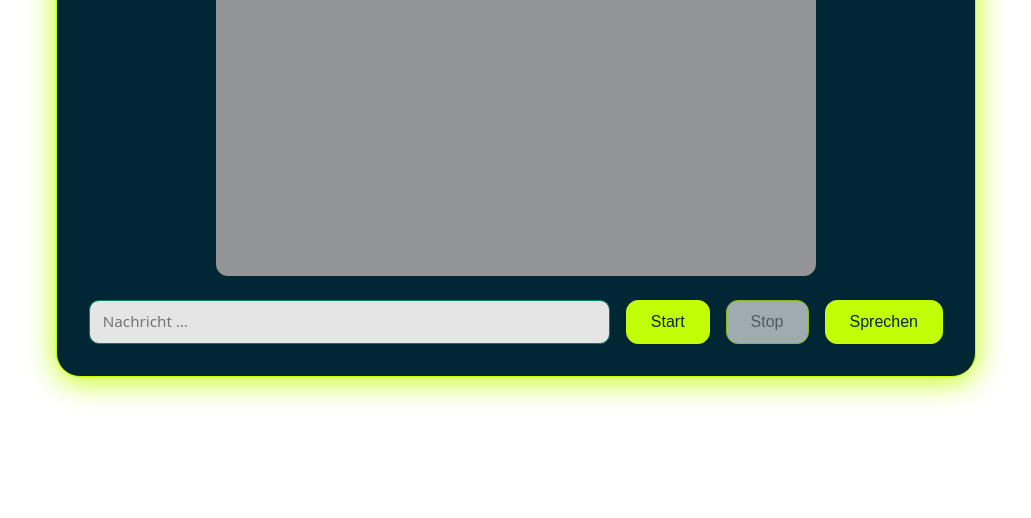
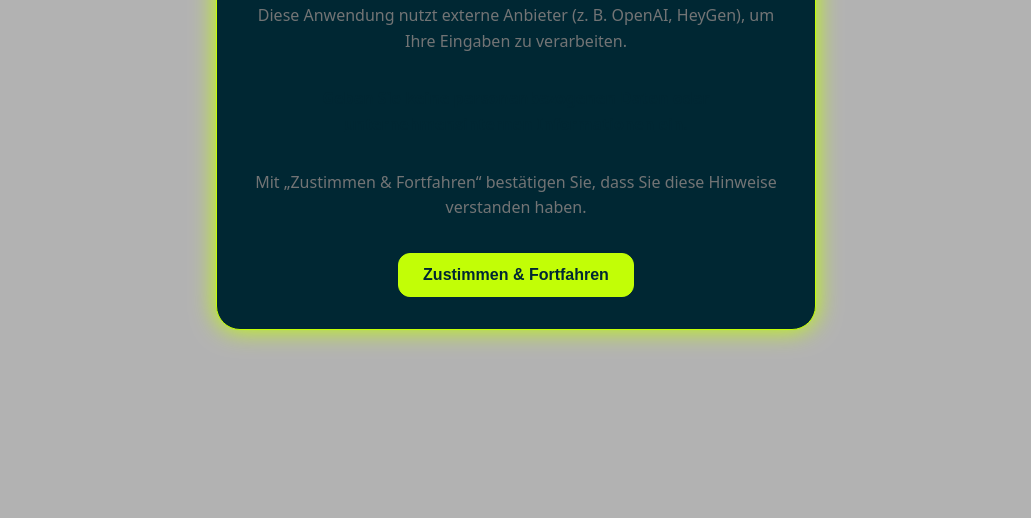
Before and after one commit to JonGorloGit/streaming-avatar, a website built with Vite: page client/index.html in a window 1280 px wide. Shown: the part 282-800 px from the top of the page, without its empty margins (124-1155 px from the left). Built offline with nearby package versions, Linux system fonts and the light colour scheme; no server answers.

Commit message:
Datenschutz Disclaimer

```diff
--- a/client/index.html
+++ b/client/index.html
@@ -3,21 +3,29 @@
 <head>
   <meta charset="utf-8" />
   <title>HR-Service</title>
+  <meta name="viewport" content="width=device-width, initial-scale=1.0" />
   <link rel="stylesheet" href="https://cdnjs.cloudflare.com/ajax/libs/font-awesome/6.5.0/css/all.min.css">
 </head>
 
 <body>
-
-  <!-- Umschalten zwischen Avatar & Chat -->
-  <form id="controls" style="margin-bottom:1rem" hidden>
-    <!-- --- Modus --- -->
-    <label><input type="radio" name="mode"  value="avatar"> Avatar</label>
-    <label><input type="radio" name="mode"  value="chat">   Chat</label>
-
-    <!-- --- Kommunikations-Stil --- -->
-    <label style="margin-left:2rem"><input type="radio" name="style" value="soc"> Sozial</label>
-    <label><input type="radio" name="style" value="ins"> Instrumentell</label>
-  </form>
+  <!-- Datenschutz-Banner -->
+  <div id="consent-overlay" class="consent-overlay hidden">
+    <div class="glass-card consent-modal">
+      <div class="consent-text">
+        <h2>Datenschutzhinweis</h2>
+          <p>
+            Diese Anwendung nutzt externe Anbieter (z.&nbsp;B. OpenAI, HeyGen), um Ihre Eingaben zu verarbeiten.
+          </p>
+          <p style="margin-top:1rem;font-weight:bold;color:var(--button-fg);">
+            Geben Sie <u>keine personenbezogenen Daten</u> oder <u>unternehmensinternen Informationen</u> ein.
+          </p>
+          <p style="margin-top:1rem;">
+            Mit „Zustimmen & Fortfahren“ bestätigen Sie, dass Sie diese Hinweise verstanden haben.
+          </p>
+          <button id="consent-accept">Zustimmen & Fortfahren</button>
+      </div>
+    </div>
+  </div>
 
   <!-- ───────────── AVATAR UI ───────────── -->
   <section id="avatar-ui" class="glass-card hidden">
--- a/client/src/main.ts
+++ b/client/src/main.ts
@@ -12,28 +12,36 @@ let cleanup: () => Promise<void> | void = () => {};
 
 /* ─────────── on load ─────────── */
 window.addEventListener('DOMContentLoaded', () => {
+  const overlay = document.getElementById('consent-overlay')!;
+  // const accepted = localStorage.getItem('consent-given');
+
+  // if (!accepted) {
+  overlay.classList.remove('hidden');
+  document.body.style.overflow = 'hidden'; // Scrollen blockieren
+  // } else {
+  //   initApp(); // sofort starten
+  // }
+
+  document.getElementById('consent-accept')?.addEventListener('click', () => {
+    // localStorage.setItem('consent-given', 'true'); // ← auskommentiert
+    overlay.remove();
+    document.body.style.overflow = ''; // Scrollen wieder aktivieren
+    initApp(); // nach Zustimmung starten
+  });
+});
+
+/**
+ * Initialisiert die Anwendung (Avatar/Chat-Start)
+ */
+function initApp() {
   const p = new URLSearchParams(location.search);
-
   const initialMode  = (p.get('mode')  ?? 'avatar') as Mode;
   const initialStyle = (p.get('style') ?? 'soc')    as Style;
 
-  // Formularvoreinstellung
-  (document.querySelector<HTMLInputElement>(`input[name=mode ][value=${initialMode }]`)!).checked = true;
-  (document.querySelector<HTMLInputElement>(`input[name=style][value=${initialStyle}]`)!).checked = true;
+  setMode(initialMode, initialStyle);
+}
 
-  setMode(initialMode, initialStyle);
-});
 
-/* ─────────── Form-Events ─────────── */
-document.getElementById('controls')!
-        .addEventListener('change', ev => {
-  const f   = new FormData(ev.currentTarget as HTMLFormElement);
-  const mode  = f.get('mode')  as Mode;
-  const style = f.get('style') as Style;
-
-  history.pushState({}, '', `?mode=${mode}&style=${style}`);
-  setMode(mode, style);
-});
 
 /* ─────────── Umschalten ─────────── */
 async function setMode(mode: Mode, style: Style) {
--- a/client/src/style.css
+++ b/client/src/style.css
@@ -395,3 +395,66 @@ section#avatar-ui textarea#userInput:focus {
   from { opacity: 0; }
   to   { opacity: 1; }
 }
+
+/* ───────────────────── Datenschutz Modal mit Overlay ───────────────────── */
+.consent-overlay {
+  position: fixed;
+  inset: 0;
+  background: rgba(0, 0, 0, 0.3); /* dunkler, transparenter Hintergrund */
+  z-index: 9999;
+  display: flex;
+  align-items: center;
+  justify-content: center;
+  backdrop-filter: blur(4px);
+}
+
+.consent-modal {
+  max-width: 600px;
+  padding: 2rem;
+  text-align: center;
+  border: 1px solid var(--button-bg);
+  border-radius: 24px;
+  background: var(--cws-deep-blue);
+  box-shadow: 0 0 25px var(--button-bg);
+}
+
+.consent-text h2 {
+  font-size: clamp(1.5rem, 4vw, 2rem);
+  margin-bottom: 1rem;
+  color: var(--cws-neon);
+}
+
+.consent-text p {
+  margin-bottom: 2rem;
+  line-height: 1.6;
+  color: var(--pale-text-color);
+}
+
+.consent-text a {
+  color: var(--link);
+  text-decoration: underline;
+}
+
+.consent-text a:hover {
+  color: var(--link-hover);
+}
+
+#consent-accept {
+  padding: 0.75rem 1.5rem;
+  font-size: 1rem;
+  font-weight: 600;
+  border-radius: 12px;
+  border: 1px solid var(--button-bg);
+  background: var(--button-bg);
+  color: var(--button-fg);
+  cursor: pointer;
+  transition: all 0.2s ease;
+  backdrop-filter: blur(10px);
+}
+
+#consent-accept:hover {
+  background: var(--button-bg-hover);
+  color: var(--button-fg-hover);
+  border-color: var(--button-fg-hover);
+  box-shadow: 0 0 15px var(--button-fg-hover);
+}
```
